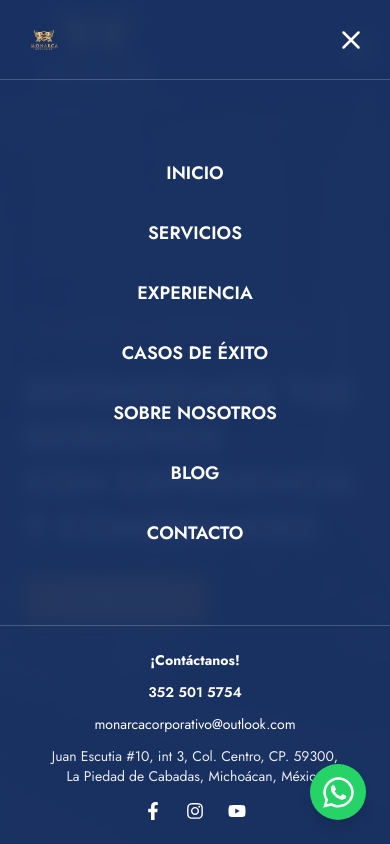
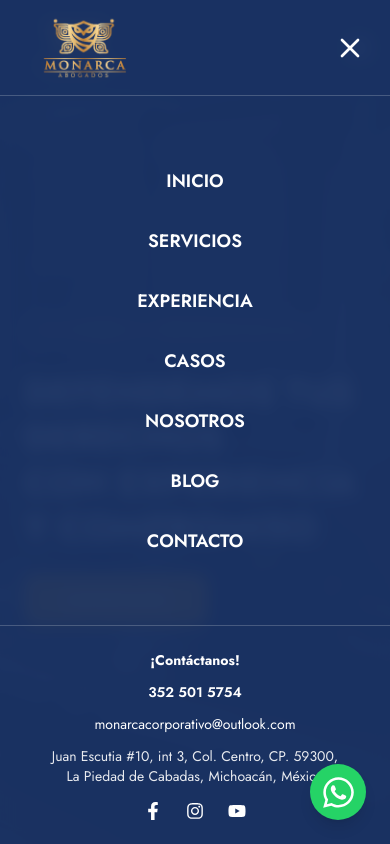
Before and after one commit to Koritek-MX/corporativo-monarca-landing-page, a React (Vite) app: page / in a window 390 px wide. Both pictures are taken after a click on the button "Abrir menú". Shown: the top 844 px of the page. Built offline with nearby package versions, Linux system fonts and the light colour scheme.

Commit message:
Change: Se modificaron los estilos en mobil para el menu -@fernandobo681

```diff
--- a/src/components/common/WhatsAppButton.tsx
+++ b/src/components/common/WhatsAppButton.tsx
@@ -2,32 +2,58 @@ import { FaWhatsapp } from "react-icons/fa";
 
 const WhatsAppButton = () => {
   return (
+    <div className="fixed bottom-6 right-6 z-50 group">
+
+      {/* Tooltip / nube */}
+      <div
+        className="
+          absolute right-16 top-1/2 -translate-y-1/2
+          hidden md:flex
+          items-center
+          bg-primary text-white text-sm
+          px-4 py-2
+          rounded-xl
+          shadow-lg
+          opacity-0
+          group-hover:opacity-100
+          group-hover:translate-x-0
+          translate-x-2
+          transition-all
+          pointer-events-none
+          whitespace-nowrap
+        "
+      >
+        Envíanos un WhatsApp
+
+        {/* Flechita */}
+        <span
+          className="
+            absolute right-[-6px] top-1/2 -translate-y-1/2
+            w-3 h-3 bg-primary rotate-45
+          "
+        />
+      </div>
+
+      {/* Botón WhatsApp */}
       <a
         href="https://wa.me/523525015754"
         target="_blank"
         rel="noopener noreferrer"
-      aria-label="WhatsApp"
+        aria-label="Enviar WhatsApp"
         className="
-        fixed
-        bottom-6
-        right-6
-        z-50
-        flex
-        items-center
-        justify-center
-        w-14
-        h-14
+          flex items-center justify-center
+          w-14 h-14
           rounded-full
           bg-[#25D366]
           text-white
           shadow-lg
-        hover:scale-105
-        hover:shadow-xl
+          hover:bg-[#1ebe5d]
           transition
         "
       >
         <FaWhatsapp size={35} />
       </a>
+    </div>
   );
 };
 
--- a/src/components/layout/Navbar.tsx
+++ b/src/components/layout/Navbar.tsx
@@ -1,15 +1,58 @@
-import { useState } from "react";
+import { useState, useEffect } from "react";
 import { FaFacebookF, FaInstagram, FaYoutube } from "react-icons/fa";
 import { HiOutlineMenu, HiOutlineX, HiOutlinePhone } from "react-icons/hi";
 import logo from "../../assets/images/monarca-gold.png";
 
 const Navbar = () => {
   const [open, setOpen] = useState(false);
+  const [show, setShow] = useState(true);
+  const [lastScrollY, setLastScrollY] = useState(0);
+
+  // Hide / show navbar on scroll
+  useEffect(() => {
+    const handleScroll = () => {
+      const currentScrollY = window.scrollY;
+
+      if (open) return;
+
+      if (currentScrollY > lastScrollY && currentScrollY > 80) {
+        setShow(false);
+      } else {
+        setShow(true);
+      }
+
+      setLastScrollY(currentScrollY);
+    };
+
+    window.addEventListener("scroll", handleScroll);
+    return () => window.removeEventListener("scroll", handleScroll);
+  }, [lastScrollY, open]);
+
+  // Lock body scroll when mobile menu is open
+  useEffect(() => {
+    if (open) {
+      document.body.style.overflow = "hidden";
+    } else {
+      document.body.style.overflow = "auto";
+    }
+
+    return () => {
+      document.body.style.overflow = "auto";
+    };
+  }, [open]);
 
   return (
     <>
       {/* NAVBAR */}
-      <header className="fixed top-0 left-0 pt-2 pb-2 w-full z-50 bg-primary">
+      <header
+        className={`
+          fixed top-0 left-0 w-full z-50
+          bg-primary
+          transition-transform duration-300
+          ${show ? "translate-y-0" : "-translate-y-full"}
+        `}
+      >
+        <div className="pt-2 pb-2 w-full">
           <div className="w-full px-4 lg:px-8 xl:px-12">
             <div className="flex items-center justify-between h-20">
 
@@ -18,33 +61,19 @@ const Navbar = () => {
                 <img
                   src={logo}
                   alt="Corporativo Monarca"
-                className="h-40 w-auto object-contain"
+                  className="h-30 w-auto object-contain"
                 />
               </div>
 
               {/* Desktop Menu */}
               <nav className="hidden md:flex gap-10 text-sm lg:text-base font-semibold text-white">
-              <a href="#inicio" className="hover:text-secondary transition">
-                INICIO
-              </a>
-              <a href="#servicios" className="hover:text-secondary transition">
-                SERVICIOS
-              </a>
-              <a href="#experiencia" className="hover:text-secondary transition">
-                EXPERIENCIA
-              </a>
-              <a href="#casos" className="hover:text-secondary transition">
-                CASOS DE ÉXITO
-              </a>
-              <a href="#casos" className="hover:text-secondary transition">
-                SOBRE NOSOTROS
-              </a>
-              <a href="#blog" className="hover:text-secondary transition">
-                BLOG
-              </a>
-              <a href="#contacto" className="hover:text-secondary transition">
-                CONTACTO
-              </a>
+                <a href="#inicio" className="hover:text-secondary transition">INICIO</a>
+                <a href="#servicios" className="hover:text-secondary transition">SERVICIOS</a>
+                <a href="#experiencia" className="hover:text-secondary transition">EXPERIENCIA</a>
+                <a href="#casos" className="hover:text-secondary transition">CASOS DE ÉXITO</a>
+                <a href="#nosotros" className="hover:text-secondary transition">SOBRE NOSOTROS</a>
+                <a href="#blog" className="hover:text-secondary transition">BLOG</a>
+                <a href="#contacto" className="hover:text-secondary transition">CONTACTO</a>
               </nav>
 
               {/* Desktop Right */}
@@ -56,9 +85,9 @@ const Navbar = () => {
                 </div>
 
                 <div className="w-px h-8 bg-white/30" />
+
                 <div className="text-sm font-semibold text-white leading-tight">
                   <span className="block">¿Necesitas ayuda?</span>
-
                   <a
                     href="tel:+523525015754"
                     className="flex items-center gap-2 font-bold hover:text-secondary transition"
@@ -67,8 +96,6 @@ const Navbar = () => {
                     352 501 5754
                   </a>
                 </div>
-
-
               </div>
 
               {/* Mobile Menu Button */}
@@ -82,6 +109,7 @@ const Navbar = () => {
 
             </div>
           </div>
+        </div>
       </header>
 
       {/* MOBILE MODAL */}
@@ -89,34 +117,44 @@ const Navbar = () => {
         <div className="fixed inset-0 z-50 bg-primary/95 backdrop-blur-sm flex flex-col">
 
           {/* Modal Header */}
-          <div className="flex items-center justify-between px-6 h-20 border-b border-white/20">
-            <img src={logo} alt="Logo" className="h-10" />
+          <div className="flex items-center justify-between px-6 h-24 border-b border-white/20">
+             {/* Logo */}
+              <div className="flex items-center gap-3">
+                <img
+                  src={logo}
+                  alt="Corporativo Monarca"
+                  className="h-30 w-auto object-contain"
+                />
+              </div>
             <button
               onClick={() => setOpen(false)}
               className="text-white"
               aria-label="Cerrar menú"
             >
-              <HiOutlineX size={30} />
+              <HiOutlineX size={32} />
             </button>
           </div>
 
           {/* Menu */}
           <nav className="flex-1 flex flex-col items-center justify-center gap-8 text-lg font-semibold text-white">
-            <a onClick={() => setOpen(false)} href="#inicio">INICIO</a>
-            <a onClick={() => setOpen(false)} href="#servicios">SERVICIOS</a>
-            <a onClick={() => setOpen(false)} href="#experiencia">EXPERIENCIA</a>
-            <a onClick={() => setOpen(false)} href="#casos">CASOS DE ÉXITO</a>
-            <a onClick={() => setOpen(false)} href="#casos">SOBRE NOSOTROS</a>
-            <a onClick={() => setOpen(false)} href="#blog">BLOG</a>
-            <a onClick={() => setOpen(false)} href="#contacto">CONTACTO</a>
+            {["inicio","servicios","experiencia","casos","nosotros","blog","contacto"].map(id => (
+              <a
+                key={id}
+                href={`#${id}`}
+                onClick={() => setOpen(false)}
+                className="hover:text-secondary transition"
+              >
+                {id.toUpperCase()}
+              </a>
+            ))}
           </nav>
 
           {/* Modal Footer Info */}
           <div className="border-t border-white/20 px-6 py-6 text-white">
 
-            {/* Contact Info */}
             <div className="flex flex-col items-center gap-3 text-sm">
               <b>¡Contáctanos!</b>
+
               <a
                 href="tel:+523525015754"
                 className="hover:text-secondary transition font-semibold"
@@ -132,22 +170,15 @@ const Navbar = () => {
               </a>
 
               <span className="opacity-90 text-center">
-                Juan Escutia #10, int 3, Col. Centro, CP. 59300, <br /> La Piedad de Cabadas, Michoácan, México
+                Juan Escutia #10, int 3, Col. Centro, CP. 59300,<br />
+                La Piedad de Cabadas, Michoacán, México
               </span>
-
             </div>
 
-            {/* Social */}
             <div className="flex justify-center gap-6 mt-4">
-              <a href="#" aria-label="Facebook" className="hover:text-secondary transition">
               <FaFacebookF size={18} />
-              </a>
-              <a href="#" aria-label="Instagram" className="hover:text-secondary transition">
               <FaInstagram size={18} />
-              </a>
-              <a href="#" aria-label="Youtube" className="hover:text-secondary transition">
               <FaYoutube size={18} />
-              </a>
             </div>
           </div>
 
```
Lines whose indentation alone changed are shown as unchanged.
